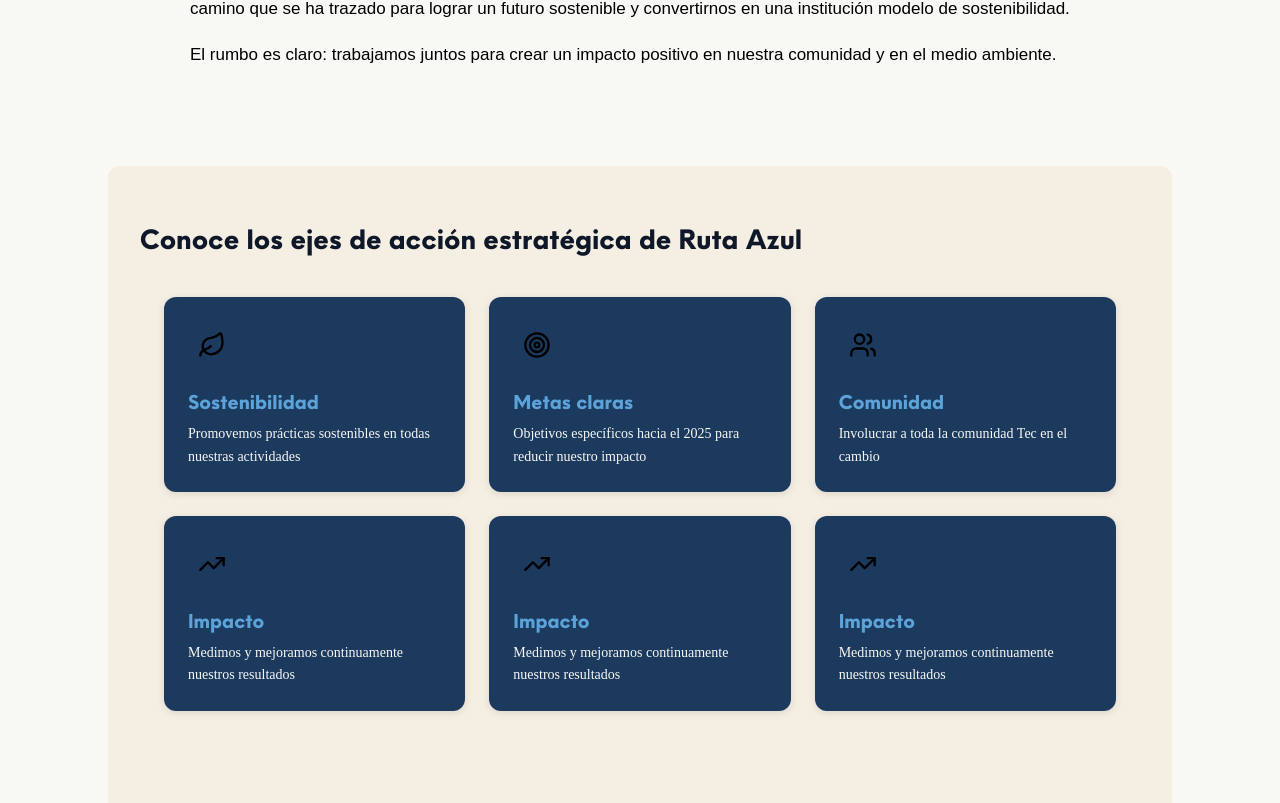
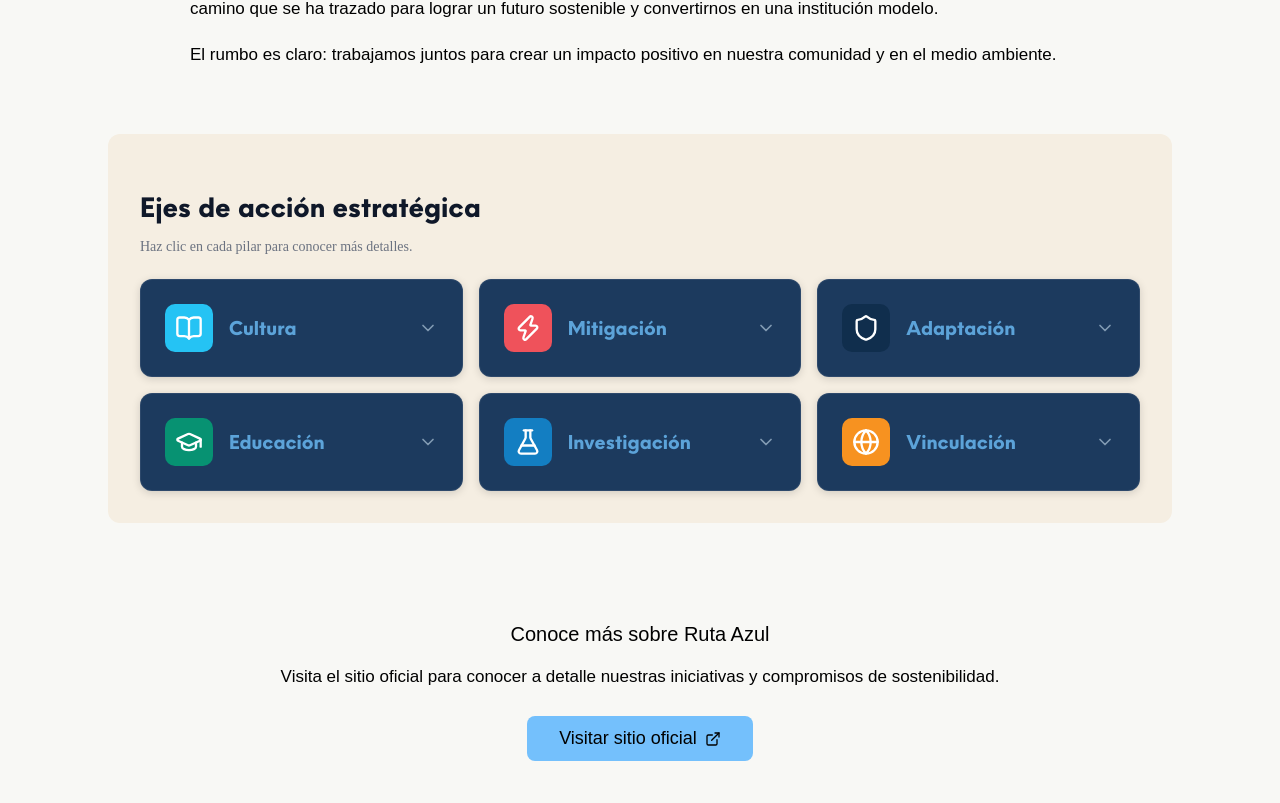
Before and after one commit to atenasarita/website-dne, a React (Create React App) app in the folder client/: page /ruta-azul in a window 1280 px wide. Shown: the part 617-1420 px from the top of the page. Built offline with nearby package versions, Linux system fonts and the light colour scheme.

Commit message:
Styling de Ruta Azul

```diff
--- a/client/src/pages/RutaAzul.jsx
+++ b/client/src/pages/RutaAzul.jsx
@@ -1,131 +1,259 @@
-import React from 'react';
-import { ExternalLink, Leaf, Target, Users, TrendingUp } from 'lucide-react';
+import React, { useState } from 'react';
+import { ExternalLink, BookOpen, Zap, Shield, GraduationCap, FlaskConical, Globe, ChevronDown, Flag, Target, Layers } from 'lucide-react';
 import styles from './styles/RutaAzul.module.css';
+
+const pilares = [
+  {
+    id: 'cultura',
+    icon: <BookOpen size={28} color="#fff" />,
+    title: 'Cultura',
+    color: '#25c3f4',
+    mision: 'Fomentar la toma de decisiones con conciencia sostenible.',
+    objetivo: 'Impulsar una cultura de sostenibilidad, brindando conocimientos y promoviendo comportamientos en desarrollo sostenible y cambio climático.',
+    areas: ['Conocimiento y Comunicación', 'Vivencia', 'Medición', 'Reconocimientos'],
+  },
+  {
+    id: 'mitigacion',
+    icon: <Zap size={28} color="#fff" />,
+    title: 'Mitigación',
+    color: '#ef525b',
+    mision: 'Reducir el impacto ambiental de las operaciones de nuestra institución.',
+    objetivo: 'Al 2025: Reducir huella de carbono en 50% (neutralidad al 2040), reducir 20% consumo hídrico, y 100% de instalaciones con modelo sostenible de gestión de residuos.',
+    areas: ['Emisiones', 'Energía y Combustibles', 'Agua', 'Residuos'],
+  },
+  {
+    id: 'adaptacion',
+    icon: <Shield size={28} color="#fff" />,
+    title: 'Adaptación',
+    color: '#102e4d',
+    mision: 'Minimizar los efectos del cambio climático en nuestras instalaciones y comunidades.',
+    objetivo: 'Al 2025: 100% de campus con análisis de implicaciones de impacto de cambio climático y planes de mitigación basados en diagnósticos de vulnerabilidad climática.',
+    areas: ['Riesgos climáticos', 'Planeación', 'Capacitación'],
+  },
+  {
+    id: 'educacion',
+    icon: <GraduationCap size={28} color="#fff" />,
+    title: 'Educación',
+    color: '#079272',
+    mision: 'Formar líderes comprometidos a forjar un futuro sostenible.',
+    objetivo: 'Integrar la educación en cambio climático y desarrollo sostenible en los próximos planes de estudio de profesional.',
+    areas: ['Programas académicos', 'Capacitación', 'Evaluación y certificación académica'],
+  },
+  {
+    id: 'investigacion',
+    icon: <FlaskConical size={28} color="#fff" />,
+    title: 'Investigación',
+    color: '#137ec2',
+    mision: 'Impulsar la investigación interdisciplinaria para brindar soluciones sistémicas a la complejidad del cambio climático.',
+    objetivo: 'Al 2025: Crear un fondo para impulso de investigación interdisciplinaria en sostenibilidad y hacer de los campus living labs para la investigación.',
+    areas: ['Investigación interdisciplinaria', 'Laboratorios', 'Divulgación'],
+  },
+  {
+    id: 'vinculacion',
+    icon: <Globe size={28} color="#fff" />,
+    title: 'Vinculación',
+    color: '#f79220',
+    mision: 'Catalizar la acción climática en la sociedad en su conjunto.',
+    objetivo: 'Al 2025: Ser uno de los actores principales en la movilización hacia la acción climática en el país.',
+    areas: ['Oferta educativa', 'Alianzas y redes', 'Proyectos', 'Involucramiento'],
+  },
+];
+
+function PilarCard({ pilar }) {
+  const [expanded, setExpanded] = useState(false);
+  const [isHovered, setIsHovered] = useState(false);
+
+  return (
+    <div
+      style={{
+        background: '#1c3a5e',
+        borderRadius: '12px',
+        border: '0.5px solid rgba(255,255,255,0.08)',
+        overflow: 'hidden',
+        transform: isHovered ? 'translateY(-4px)' : 'translateY(0)',
+        transition: 'all 0.3s cubic-bezier(0.4, 0, 0.2, 1)',
+        boxShadow: isHovered
+          ? '0 12px 28px rgba(0,0,0,0.25)'
+          : '0 2px 8px rgba(0,0,0,0.15)',
+        cursor: 'pointer',
+      }}
+      onMouseEnter={() => setIsHovered(true)}
+      onMouseLeave={() => setIsHovered(false)}
+      onClick={() => setExpanded(!expanded)}
+    >
+      {/* Card header - always visible */}
+      <div style={{ padding: '1.5rem', display: 'flex', alignItems: 'center', justifyContent: 'space-between' }}>
+        <div style={{ display: 'flex', alignItems: 'center', gap: '1rem' }}>
+          <div style={{
+            width: '48px',
+            height: '48px',
+            borderRadius: '10px',
+            background: pilar.color,
+            display: 'flex',
+            alignItems: 'center',
+            justifyContent: 'center',
+            flexShrink: 0,
+            transform: isHovered ? 'rotate(8deg) scale(1.08)' : 'rotate(0) scale(1)',
+            transition: 'transform 0.3s ease',
+          }}>
+            {pilar.icon}
+          </div>
+          <h3 style={{
+            fontSize: '20px',
+            fontWeight: 500,
+            color: '#5ca3d9',
+            fontFamily: 'NeueEinstellung',
+            margin: 0,
+            transform: isHovered ? 'translateX(4px)' : 'translateX(0)',
+            transition: 'transform 0.3s ease',
+          }}>
+            {pilar.title}
+          </h3>
+        </div>
+        <ChevronDown
+          size={20}
+          color="#829bb3"
+          style={{
+            flexShrink: 0,
+            transform: expanded ? 'rotate(180deg)' : 'rotate(0deg)',
+            transition: 'transform 0.3s ease',
+          }}
+        />
+      </div>
+
+      {/* Expandable content */}
+      <div style={{
+        maxHeight: expanded ? '400px' : '0',
+        overflow: 'hidden',
+        transition: 'max-height 0.4s cubic-bezier(0.4, 0, 0.2, 1)',
+      }}>
+        <div style={{
+          padding: '0 1.5rem 1.5rem',
+          borderTop: '0.5px solid rgba(255,255,255,0.08)',
+          paddingTop: '1.25rem',
+        }}>
+
+          {/* Misión */}
+          <div style={{ marginBottom: '1rem' }}>
+            <div style={{ display: 'flex', alignItems: 'center', gap: '6px', marginBottom: '0.4rem' }}>
+              <Flag size={13} color={pilar.color} />
+              <span style={{ fontSize: '11px', fontWeight: 700, color: pilar.color, textTransform: 'uppercase', letterSpacing: '0.07em', fontFamily: 'DM Sans' }}>
+                Misión
+              </span>
+            </div>
+            <p style={{ fontFamily: 'Space Mono', fontSize: '13px', color: '#c8d8e8', lineHeight: 1.6, margin: 0 }}>
+              {pilar.mision}
+            </p>
+          </div>
+
+          {/* Objetivo */}
+          <div style={{ marginBottom: '1rem' }}>
+            <div style={{ display: 'flex', alignItems: 'center', gap: '6px', marginBottom: '0.4rem' }}>
+              <Target size={13} color={pilar.color} />
+              <span style={{ fontSize: '11px', fontWeight: 700, color: pilar.color, textTransform: 'uppercase', letterSpacing: '0.07em', fontFamily: 'DM Sans' }}>
+                Objetivo
+              </span>
+            </div>
+            <p style={{ fontFamily: 'Space Mono', fontSize: '13px', color: '#c8d8e8', lineHeight: 1.6, margin: 0 }}>
+              {pilar.objetivo}
+            </p>
+          </div>
+
+          {/* Áreas */}
+          <div>
+            <div style={{ display: 'flex', alignItems: 'center', gap: '6px', marginBottom: '0.6rem' }}>
+              <Layers size={13} color={pilar.color} />
+              <span style={{ fontSize: '11px', fontWeight: 700, color: pilar.color, textTransform: 'uppercase', letterSpacing: '0.07em', fontFamily: 'DM Sans' }}>
+                Áreas de trabajo
+              </span>
+            </div>
+            <div style={{ display: 'flex', flexWrap: 'wrap', gap: '6px' }}>
+              {pilar.areas.map((area, i) => (
+                <span key={i} style={{
+                  fontSize: '12px',
+                  fontFamily: 'DM Sans',
+                  color: '#f8f8f5',
+                  background: `${pilar.color}33`,
+                  border: `0.5px solid ${pilar.color}66`,
+                  borderRadius: '20px',
+                  padding: '3px 10px',
+                }}>
+                  {area}
+                </span>
+              ))}
+            </div>
+          </div>
+
+        </div>
+      </div>
+    </div>
+  );
+}
 
 function RutaAzul() {
   return (
     <div>
-      {/* Header - styled like Inicio */}
-      <section
-        className={styles.card}
-      >
+      <section className={styles.card}>
         <div style={{ maxWidth: '800px', margin: '0 auto' }}>
-          <h1 className={styles.mainTitle}>
-            Ruta Azul
-          </h1>
-          <p className={styles.subtitle}>
-            Plan de Sostenibilidad y Cambio Climático al 2025
-          </p>
+          <h1 className={styles.mainTitle}>Ruta Azul</h1>
+          <p className={styles.subtitle}>Plan de Sostenibilidad y Cambio Climático al 2025</p>
         </div>
       </section>
 
-      {/* Main Content */}
-      <section style={{ padding: '4rem 1.5rem', background: 'var(--color-backgroun-tertiary)' }}>
-        <div style={{ maxWidth: '900px', margin: '0 auto' }}>
-          <div
-            style={{marginBottom: '6rem'
-            }}
-          >
-            <h2 className={styles.heading2} style={{ marginBottom: '1rem' }}>
-              ¿Qué es Ruta Azul?
-            </h2>
+      <section style={{ padding: '4rem 1.5rem' }}>
+        <div style={{ maxWidth: '900px', margin: '0 auto', marginBottom: '4rem' }}>
+          <h2 className={styles.heading2} style={{ marginBottom: '1rem' }}>¿Qué es Ruta Azul?</h2>
           <p className={styles.bodyText} style={{ marginBottom: '1rem', color: 'var(--color-text-secondary)' }}>
             Ruta Azul es el nombre del Plan de Sostenibilidad y Cambio Climático al 2025 del Tecnológico de Monterrey.
-              Es el camino que se ha trazado para lograr un futuro sostenible y convertirnos en
-              una institución modelo de sostenibilidad.
+            Es el camino que se ha trazado para lograr un futuro sostenible y convertirnos en una institución modelo.
           </p>
           <p className={styles.bodyText} style={{ color: 'var(--color-text-secondary)' }}>
-              El rumbo es claro: trabajamos juntos para crear un impacto positivo en nuestra comunidad
-              y en el medio ambiente.
+            El rumbo es claro: trabajamos juntos para crear un impacto positivo en nuestra comunidad y en el medio ambiente.
           </p>
-
         </div>
 
-        </div>
-
-          <section style={{
+        {/* Pilares expandibles */}
+        <div style={{
           background: '#f5eee2',
           padding: '2rem',
           borderRadius: '12px',
           maxWidth: '1000px',
-          margin: '0 auto',
+          margin: '0 auto 3rem',
         }}>
-
-          <h2 className={styles.heading2} style={{ marginBottom: '1rem' }}>
-              Conoce los ejes de acción estratégica de Ruta Azul
+          <h2 className={styles.heading2} style={{ marginBottom: '0.5rem' }}>
+            Ejes de acción estratégica
           </h2>
-
-          {/* Key Pillars */}
-          <div
-            style={{
+          <p style={{ fontFamily: 'DM Sans', fontSize: '14px', color: '#6b7280', marginBottom: '1.5rem' }}>
+            Haz clic en cada pilar para conocer más detalles.
+          </p>
+          <div style={{
             display: 'grid',
-              gridTemplateColumns: 'repeat(auto-fit, minmax(240px, 1fr))',
-              gap: '1.5rem',
-              marginBottom: '3rem',
-              borderRadius: '12px',
-              padding: '1.5rem',
-              marginTop: '1rem'
-            }}
-          >
-            <PillarCard
-              icon={<Leaf size={28} />}
-              title="Sostenibilidad"
-              description="Promovemos prácticas sostenibles en todas nuestras actividades"
-              color="var(--color-text-success)"
-            />
-            <PillarCard
-              icon={<Target size={28} />}
-              title="Metas claras"
-              description="Objetivos específicos hacia el 2025 para reducir nuestro impacto"
-              color="var(--color-text-info)"
-            />
-            <PillarCard
-              icon={<Users size={28} />}
-              title="Comunidad"
-              description="Involucrar a toda la comunidad Tec en el cambio"
-              color="var(--color-text-warning)"
-            />
-            <PillarCard
-              icon={<TrendingUp size={28} />}
-              title="Impacto"
-              description="Medimos y mejoramos continuamente nuestros resultados"
-              color="var(--color-text-danger)"
-            />
-            <PillarCard
-              icon={<TrendingUp size={28} />}
-              title="Impacto"
-              description="Medimos y mejoramos continuamente nuestros resultados"
-              color="var(--color-text-danger)"
-            />
-            <PillarCard
-              icon={<TrendingUp size={28} />}
-              title="Impacto"
-              description="Medimos y mejoramos continuamente nuestros resultados"
-              color="var(--color-text-danger)"
-            />
+            gridTemplateColumns: 'repeat(auto-fit, minmax(280px, 1fr))',
+            gap: '1rem',
+          }}>
+            {pilares.map(pilar => (
+              <PilarCard key={pilar.id} pilar={pilar} />
+            ))}
+          </div>
         </div>
 
-          </section>
-
-          {/* CTA - use linkButton style from Inicio.module.css */}
-          <div
-            style={{
+        {/* CTA */}
+        <div style={{
           background: 'var(--color-background-info)',
           borderRadius: 'var(--border-radius-lg)',
           padding: '2rem',
           textAlign: 'center',
           border: '0.5px solid var(--color-border-info)',
-            }}
-          >
+          maxWidth: '1000px',
+          margin: '0 auto',
+        }}>
           <h3 className={styles.heading3} style={{ marginBottom: '1rem', color: 'var(--color-text-info)' }}>
             Conoce más sobre Ruta Azul
           </h3>
           <p className={styles.bodyText} style={{ color: 'var(--color-text-info)', marginBottom: '1.5rem' }}>
-              Visita el sitio oficial para conocer a detalle nuestras iniciativas y compromisos
-              de sostenibilidad.
+            Visita el sitio oficial para conocer a detalle nuestras iniciativas y compromisos de sostenibilidad.
           </p>
-            <a
-              href="https://tec.mx/es/florecimiento-humano/desarrollo-sostenible/ruta-azul?srsltid=AfmBOoqjtj5iMyqJZitSh96kh6US4m0vuHVtK3A8XoUk5R0ztILQbEcE"
+          <a href="https://tec.mx/es/florecimiento-humano/desarrollo-sostenible/ruta-azul"
             target="_blank"
             rel="noopener noreferrer"
             className={styles.linkButton}
@@ -136,10 +264,10 @@ function RutaAzul() {
               border: '0.5px solid var(--color-border-info)',
               color: 'var(--color-text-info)',
               textDecoration: 'none',
-                transition: 'all 0.2s'
+              transition: 'all 0.2s',
             }}
-              onMouseEnter={(e) => (e.currentTarget.style.transform = 'scale(1.05)')}
-              onMouseLeave={(e) => (e.currentTarget.style.transform = 'scale(1)')}
+            onMouseEnter={e => e.currentTarget.style.transform = 'scale(1.05)'}
+            onMouseLeave={e => e.currentTarget.style.transform = 'scale(1)'}
           >
             Visitar sitio oficial
             <ExternalLink size={16} />
@@ -150,82 +278,4 @@ function RutaAzul() {
   );
 }
 
-function PillarCard({ icon, title, description, color, delay = "0s", isVisible = true }) {
-  const [isHovered, setIsHovered] = React.useState(false);
-
-  return (
-    <div
-      className={isVisible ? styles.cardSlideUp : styles.hiddenDown}
-      style={{
-        background: '#1c3a5e',
-        borderRadius: '12px',
-        padding: '1.5rem',
-        border: '0.5px solid var(--color-border-tertiary)',
-        display: 'block',
-        animationDelay: delay,
-
-        // ✨ animación hover
-        transform: isHovered ? 'translateY(-8px) scale(1.02)' : 'translateY(0) scale(1)',
-        transition: 'all 0.3s cubic-bezier(0.4, 0, 0.2, 1)',
-        boxShadow: isHovered
-          ? '0 12px 24px rgba(28, 58, 94, 0.25)'
-          : '0 2px 8px rgba(0,0,0,0.1)',
-
-        cursor: 'pointer',
-      }}
-      onMouseEnter={() => setIsHovered(true)}
-      onMouseLeave={() => setIsHovered(false)}
-    >
-
-      {/* ICON */}
-      <div
-        style={{
-          width: '48px',
-          height: '48px',
-          borderRadius: '10px',
-          background: color,
-          display: 'flex',
-          alignItems: 'center',
-          justifyContent: 'center',
-          marginBottom: '1rem',
-
-          transform: isHovered ? 'rotate(10deg) scale(1.1)' : 'rotate(0) scale(1)',
-          transition: 'transform 0.3s ease',
-        }}
-      >
-        {icon}
-      </div>
-
-      {/* TITLE */}
-      <h3
-        style={{
-          fontSize: '20px',
-          fontWeight: 500,
-          marginBottom: '0.5rem',
-          color: '#5ca3d9',
-          fontFamily: 'NeueEinstellung',
-
-          transform: isHovered ? 'translateX(5px)' : 'translateX(0)',
-          transition: 'transform 0.3s ease',
-        }}
-      >
-        {title}
-      </h3>
-
-      {/* DESCRIPTION */}
-      <p
-        style={{
-          fontFamily: 'Space Mono',
-          fontSize: '14px',
-          color: '#f8f8f5',
-          lineHeight: 1.6,
-          margin: 0,
-        }}
-      >
-        {description}
-      </p>
-    </div>
-  );
-}
-
 export default RutaAzul;
```
Lines whose indentation alone changed are shown as unchanged.
